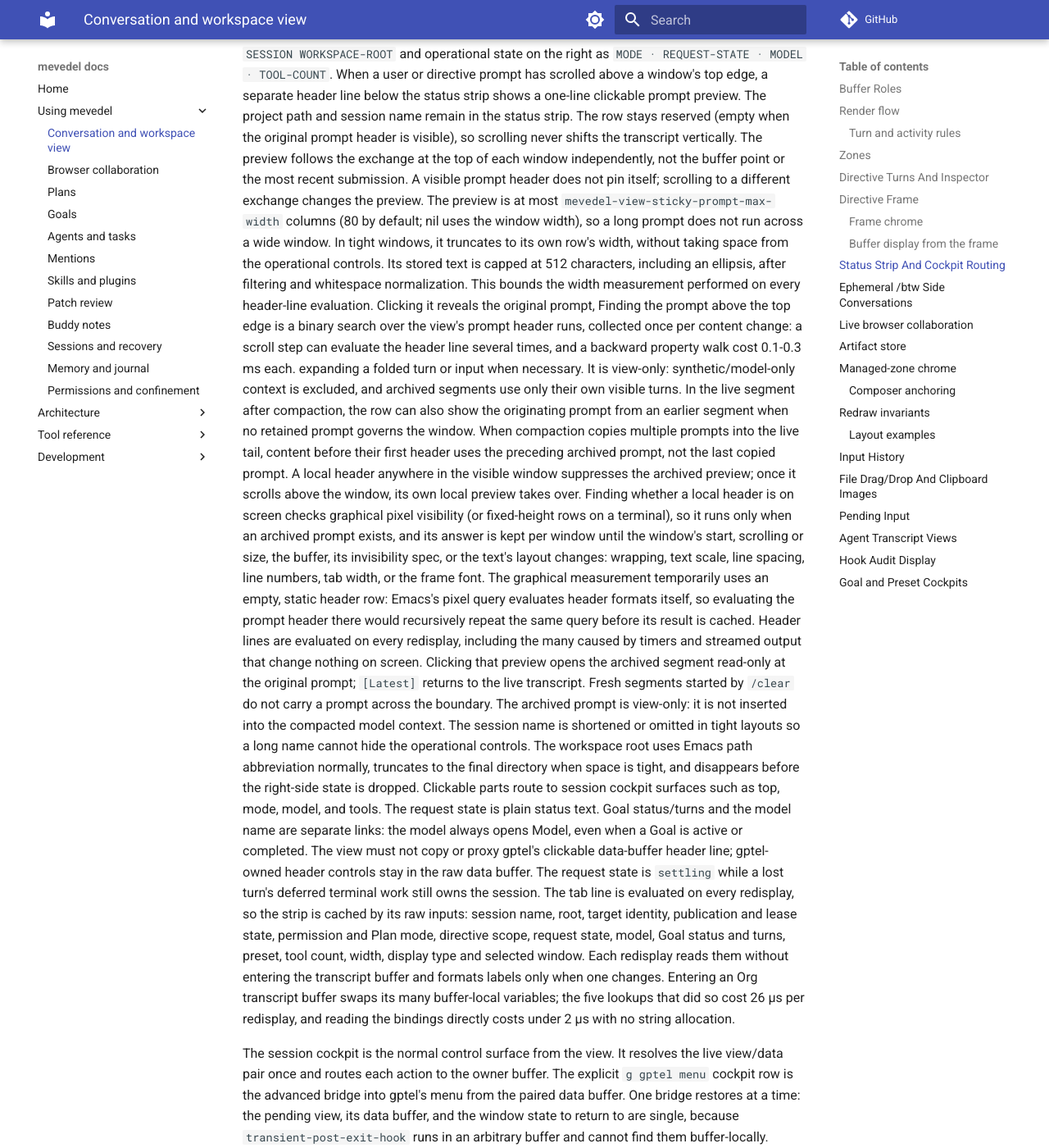
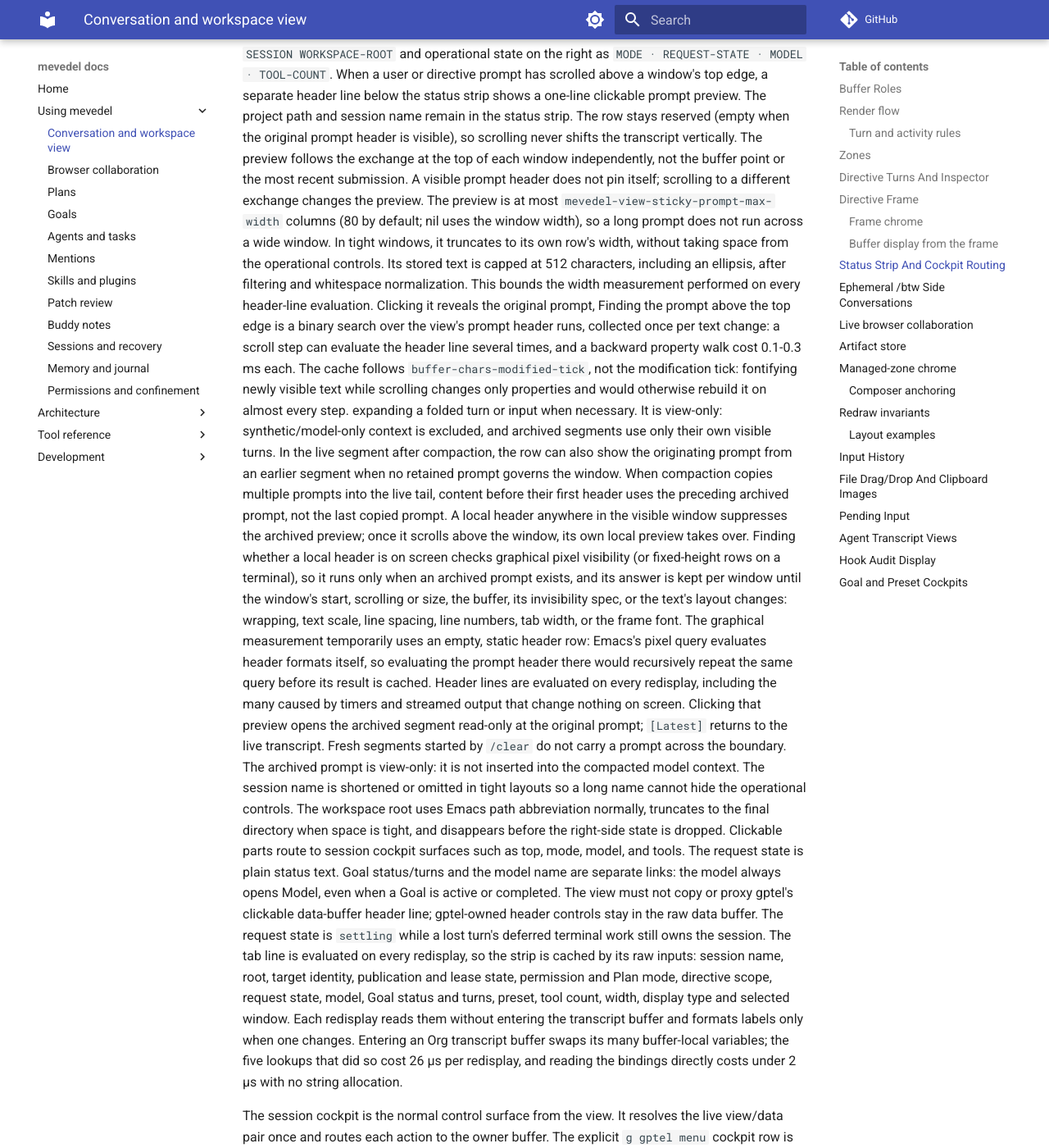
Before and after one commit to FrauH0lle/mevedel, an MkDocs documentation site: the page built from docs/view.md, in a window 1280 px wide and 1400 px high, scrolled down 27180 px. Shown: the whole window at 82% size. Built offline with MkDocs 1.6.1 and Material for MkDocs 9.7.7, drawn with Linux system fonts in a browser that asks for light colours; comment, search, counter and statistics services are not loaded; some of the changed text lies outside the part shown.

Commit message:
fix(view): Keep scroll caches valid across fontification
The prompt-header and stale-table caches from 6a15f6c3 were keyed on the
modification tick. Scrolling into text not yet fontified runs font-lock,
goto-address and spell-check property writes, which advance that tick
without changing text, so a live profile showed both caches rebuilding on
nearly every scroll step (790 and 637 profiler samples).

* mevedel-view.el (mevedel-view--prompt-header-runs): Key on
buffer-chars-modified-tick; every prompt header is written with inserted
text.

* mevedel-view-table.el (mevedel-view-table--last-stale-end): Key on
buffer-chars-modified-tick.
(mevedel-view-table--render-region): Reset that cache, since rendering
identical text updates only the width property.

* docs/view.md: Document the keys.

A full live scroll through the view now rebuilds the header cache 0 times
and the table cache once; the median 10-line step with redisplay is 6 ms.

```diff
--- a/docs/view.md
+++ b/docs/view.md
@@ -1313,8 +1313,11 @@ space from the operational controls. Its stored text is capped at 512 characters
 including an ellipsis, after filtering and whitespace normalization. This bounds
 the width measurement performed on every header-line evaluation. Clicking it reveals the original prompt,
 Finding the prompt above the top edge is a binary search over the view's prompt
-header runs, collected once per content change: a scroll step can evaluate the
+header runs, collected once per text change: a scroll step can evaluate the
 header line several times, and a backward property walk cost 0.1-0.3 ms each.
+The cache follows `buffer-chars-modified-tick`, not the modification tick:
+fontifying newly visible text while scrolling changes only properties and
+would otherwise rebuild it on almost every step.
 expanding a folded turn or input when necessary. It is view-only:
 synthetic/model-only context is excluded, and archived segments use only their
 own visible turns.
@@ -2277,8 +2280,9 @@ rows. Changed window contents or scroll positions request an updated boundary;
 batch rendering, which has no glyph matrices, uses its line-motion approximation.
 That boundary costs about a millisecond of display simulation, and scrolling
 asks on every step. The check therefore first compares the window start with the
-end of the last unformatted table, cached per content change and width: when no
-such table reaches the window, it answers without the window end.
+end of the last unformatted table, cached per text change and width (table
+rendering, which can update a width in place, resets it): when no such table
+reaches the window, it answers without the window end.
 Tables in an unfinished streamed response stay raw even if that timer runs;
 terminal reconciliation replaces the live projection with a pending table,
 which the same idle timer then formats once. This avoids relaying out a table
```
Also changed, not shown: 4 other files.
